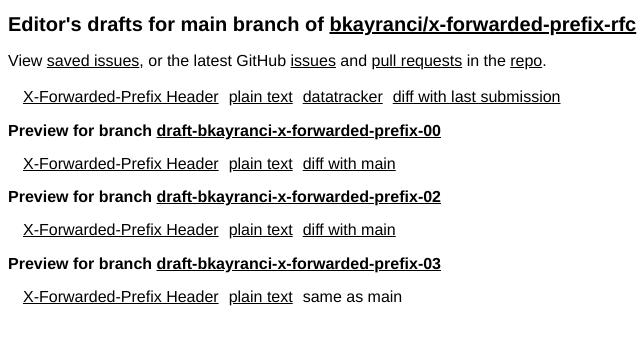
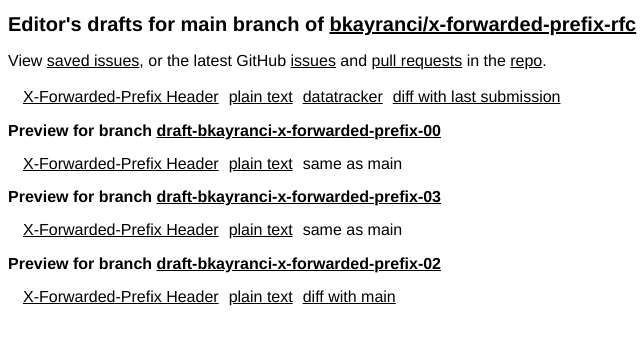
Before and after one commit to bkayranci/x-forwarded-prefix-rfc, a plain HTML site: page index.html in a window 1280 px wide. Shown: the full height of the page, 0-640 px from the left. Drawn offline with Linux system fonts and the light colour scheme.

Commit message:
Script updating gh-pages from d9067ff. [ci skip]

```diff
--- a/index.html
+++ b/index.html
@@ -29,7 +29,15 @@
       <tr>
         <td><a href="draft-bkayranci-x-forwarded-prefix-00/draft-bkayranci-x-forwarded-prefix.html" class="html draft-bkayranci-x-forwarded-prefix" title="The X-Forwarded-Prefix HTTP Header Field (HTML)">X-Forwarded-Prefix Header</a></td>
         <td><a href="draft-bkayranci-x-forwarded-prefix-00/draft-bkayranci-x-forwarded-prefix.txt" class="txt draft-bkayranci-x-forwarded-prefix" title="The X-Forwarded-Prefix HTTP Header Field (Text)">plain text</a></td>
-        <td><a href="https://author-tools.ietf.org/api/iddiff?url_1=https://bkayranci.github.io/x-forwarded-prefix-rfc/draft-bkayranci-x-forwarded-prefix.txt&amp;url_2=https://bkayranci.github.io/x-forwarded-prefix-rfc/draft-bkayranci-x-forwarded-prefix-00/draft-bkayranci-x-forwarded-prefix.txt" class="diff draft-bkayranci-x-forwarded-prefix">diff with main</a></td>
+        <td>same as main</td>
+      </tr>
+    </table>
+    <h2>Preview for branch <a href="draft-bkayranci-x-forwarded-prefix-03">draft-bkayranci-x-forwarded-prefix-03</a></h2>
+    <table id="branch-draft-bkayranci-x-forwarded-prefix-03">
+      <tr>
+        <td><a href="draft-bkayranci-x-forwarded-prefix-03/draft-bkayranci-x-forwarded-prefix.html" class="html draft-bkayranci-x-forwarded-prefix" title="The X-Forwarded-Prefix HTTP Header Field (HTML)">X-Forwarded-Prefix Header</a></td>
+        <td><a href="draft-bkayranci-x-forwarded-prefix-03/draft-bkayranci-x-forwarded-prefix.txt" class="txt draft-bkayranci-x-forwarded-prefix" title="The X-Forwarded-Prefix HTTP Header Field (Text)">plain text</a></td>
+        <td>same as main</td>
       </tr>
     </table>
     <h2>Preview for branch <a href="draft-bkayranci-x-forwarded-prefix-02">draft-bkayranci-x-forwarded-prefix-02</a></h2>
@@ -38,14 +46,6 @@
         <td><a href="draft-bkayranci-x-forwarded-prefix-02/draft-bkayranci-x-forwarded-prefix.html" class="html draft-bkayranci-x-forwarded-prefix" title="The X-Forwarded-Prefix HTTP Header Field (HTML)">X-Forwarded-Prefix Header</a></td>
         <td><a href="draft-bkayranci-x-forwarded-prefix-02/draft-bkayranci-x-forwarded-prefix.txt" class="txt draft-bkayranci-x-forwarded-prefix" title="The X-Forwarded-Prefix HTTP Header Field (Text)">plain text</a></td>
         <td><a href="https://author-tools.ietf.org/api/iddiff?url_1=https://bkayranci.github.io/x-forwarded-prefix-rfc/draft-bkayranci-x-forwarded-prefix.txt&amp;url_2=https://bkayranci.github.io/x-forwarded-prefix-rfc/draft-bkayranci-x-forwarded-prefix-02/draft-bkayranci-x-forwarded-prefix.txt" class="diff draft-bkayranci-x-forwarded-prefix">diff with main</a></td>
-      </tr>
-    </table>
-    <h2>Preview for branch <a href="draft-bkayranci-x-forwarded-prefix-03">draft-bkayranci-x-forwarded-prefix-03</a></h2>
-    <table id="branch-draft-bkayranci-x-forwarded-prefix-03">
-      <tr>
-        <td><a href="draft-bkayranci-x-forwarded-prefix-03/draft-bkayranci-x-forwarded-prefix.html" class="html draft-bkayranci-x-forwarded-prefix" title="The X-Forwarded-Prefix HTTP Header Field (HTML)">X-Forwarded-Prefix Header</a></td>
-        <td><a href="draft-bkayranci-x-forwarded-prefix-03/draft-bkayranci-x-forwarded-prefix.txt" class="txt draft-bkayranci-x-forwarded-prefix" title="The X-Forwarded-Prefix HTTP Header Field (Text)">plain text</a></td>
-        <td>same as main</td>
       </tr>
     </table>
     <script>
```
Also changed, not shown: draft-bkayranci-x-forwarded-prefix-00/draft-bkayranci-x-forwarded-prefix.html (+1 -1 lines), draft-bkayranci-x-forwarded-prefix-00/draft-bkayranci-x-forwarded-prefix.txt.
